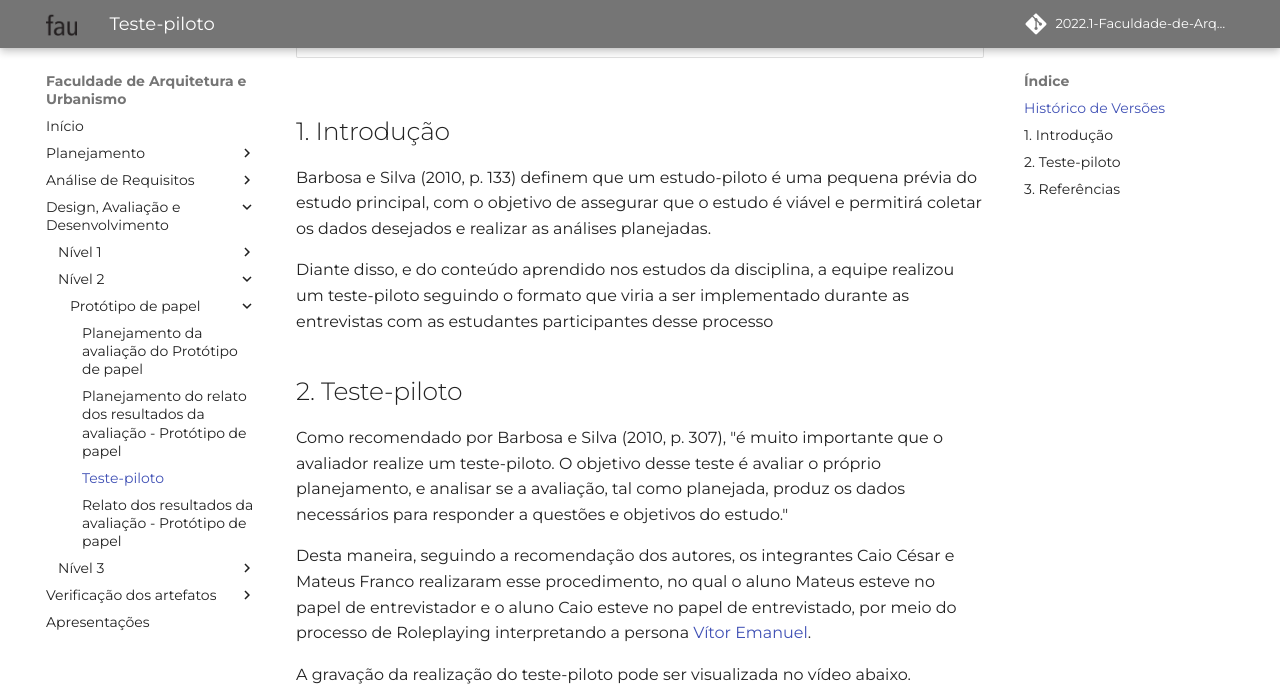
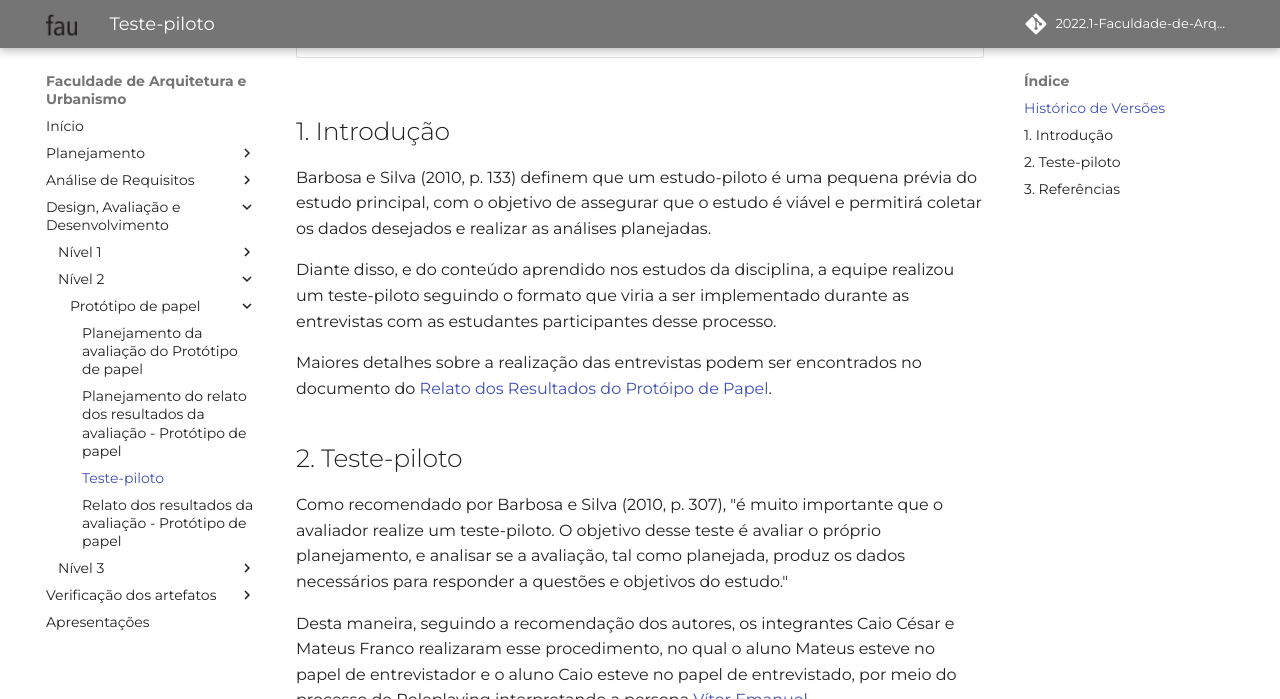
Before and after one commit to Mateusvff/2022.1-Faculdade-de-Arquitetura-e-Urbanismo, an MkDocs documentation site: the page built from docs/designAvalEDesenv/nivel2/prototPapel/teste-piloto.md, in a window 1280 px wide and 900 px high, scrolled down 380 px, cut to the strip 0-699 px from the top of the window. Built offline with MkDocs 1.6.1 and Material for MkDocs 9.7.7, drawn with Linux system fonts in a browser that asks for light colours; some web fonts are replaced; comment, search, counter and statistics services are not loaded.

Commit message:
:repeat:(#73)adição de link para o documento do relato

```diff
--- a/docs/designAvalEDesenv/nivel2/prototPapel/teste-piloto.md
+++ b/docs/designAvalEDesenv/nivel2/prototPapel/teste-piloto.md
@@ -12,7 +12,9 @@
 
 Barbosa e Silva (2010, p. 133) definem que um estudo-piloto é uma pequena prévia do estudo principal, com o objetivo de assegurar que o estudo é viável e permitirá coletar os dados desejados e realizar as análises planejadas.
 
-Diante disso, e do conteúdo aprendido nos estudos da disciplina, a equipe realizou um teste-piloto seguindo o formato que viria a ser implementado durante as entrevistas com as estudantes participantes desse processo
+Diante disso, e do conteúdo aprendido nos estudos da disciplina, a equipe realizou um teste-piloto seguindo o formato que viria a ser implementado durante as entrevistas com as estudantes participantes desse processo.
+
+Maiores detalhes sobre a realização das entrevistas podem ser encontrados no documento do [Relato dos Resultados do Protóipo de Papel](relato-result-prot-papel.md).
 
 ## 2. Teste-piloto
 
```
